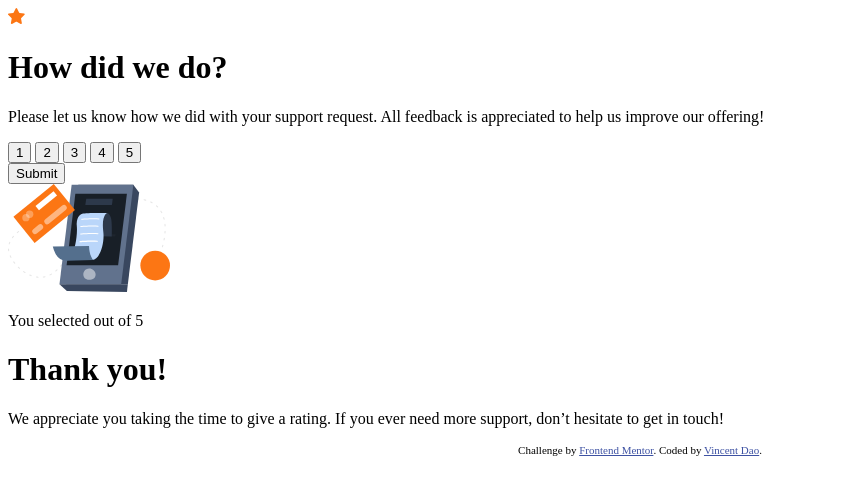
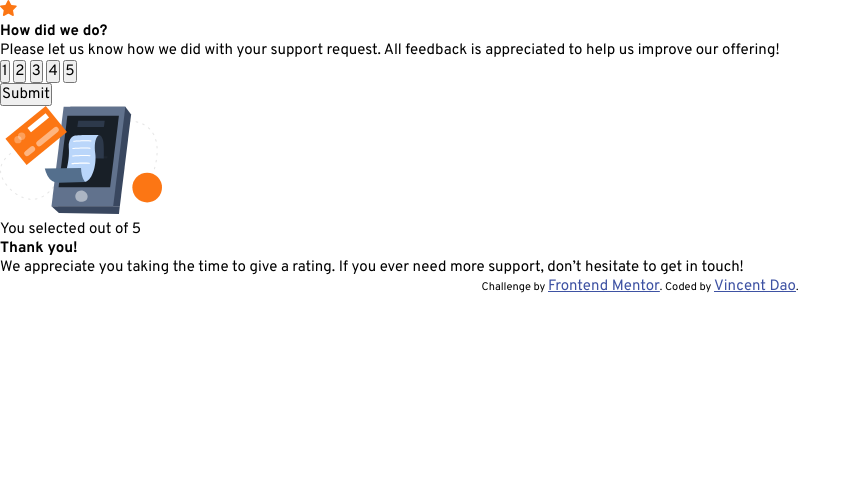
Before and after one commit to Squ1nty/Interactive-Rating-Component, a plain HTML site: page index.html in a window 1280 px wide. Shown: the whole page, without its empty margins (0-861 px from the left). Drawn offline with Linux system fonts and the light colour scheme.

Commit message:
General stylings and font-family was added along with default font-size.

```diff
--- a/css/generalStyles.css
+++ b/css/generalStyles.css
@@ -0,0 +1,6 @@
+*{
+  margin: 0;
+  padding: 0;
+  font-family: "Overpass", sans-serif;
+  font-size: 15px;
+}
--- a/index.html
+++ b/index.html
@@ -10,6 +10,10 @@
   <link rel="stylesheet" href="./css/generalStyles.css">
   <link rel="stylesheet" href="./css/successPage.css">
   <link rel="stylesheet" href="./css/footer.css">
+
+  <link rel="preconnect" href="https://fonts.googleapis.com">
+  <link rel="preconnect" href="https://fonts.gstatic.com" crossorigin>
+  <link href="https://fonts.googleapis.com/css2?family=Overpass:ital,wght@0,100..900;1,100..900&display=swap" rel="stylesheet">
 
   <title>Frontend Mentor | Interactive rating component</title>
 </head>
```
